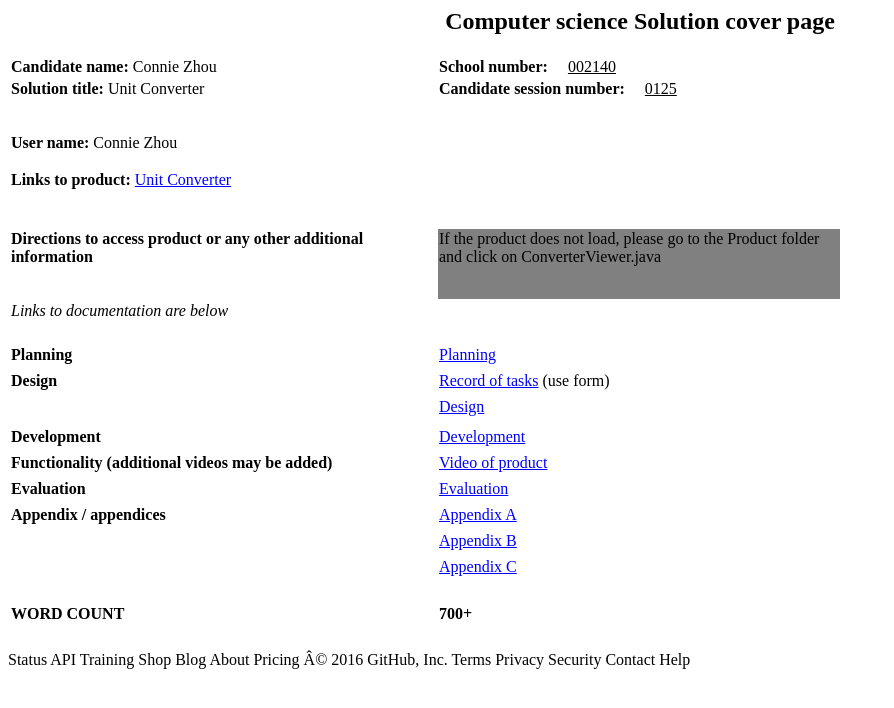
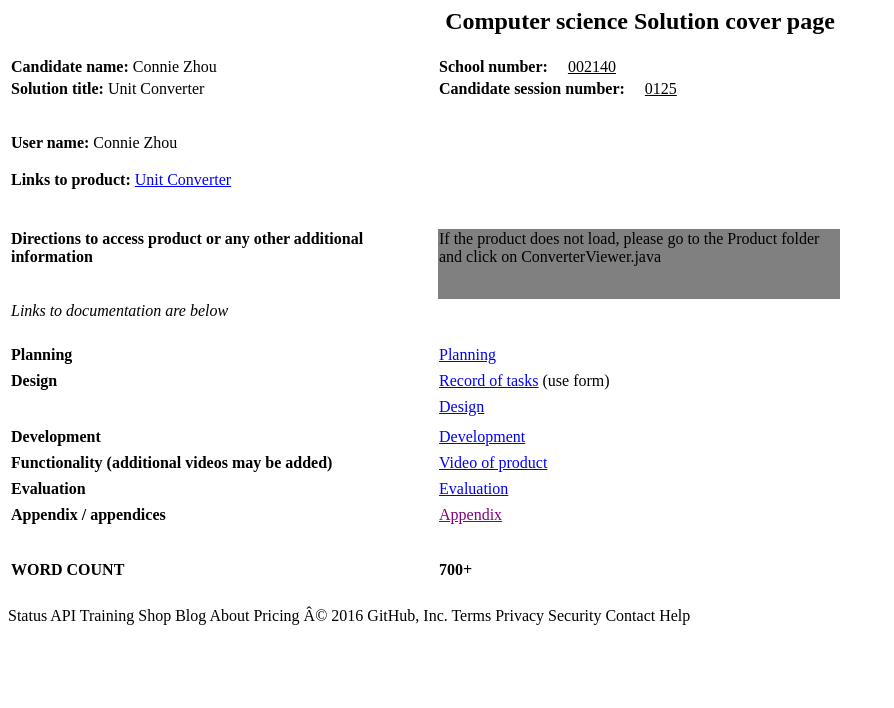
Before and after one commit to soy-sauce/WebRepoIA, a plain HTML site: page index.html in a window 1280 px wide. Shown: the whole page, without its empty margins (0-894 px from the left). Drawn offline with Linux system fonts and the light colour scheme.

Commit message:
Update index.html

```diff
--- a/index.html
+++ b/index.html
@@ -142,7 +142,7 @@
 
 			<tr>
 				<td width=320 colspan=2><p><b>Appendix / appendices</b></p></td>
-				<td width=400><a href="http://soy-sauce.github.io/WebRepoIA/">Appendix A</a></td>
+				<td width=400><a href="">Appendix</a></td>
 				<td width=200></td>
 			</tr>
 
@@ -153,11 +153,7 @@
 				<td width=200></td>
 			</tr>
 
-			<tr>
-				<td width=320 colspan=2><p><b></b></p></td>
-				<td width=400><a href="http://soy-sauce.github.io/WebRepoIA/">Appendix B</a></td>
-				<td width=200></td>
-			</tr>
+
 
 			<tr>
 				<td width=100></td>
@@ -166,11 +162,7 @@
 				<td width=200></td>
 			</tr>
 
-			<tr>
-				<td width=320 colspan=2><p><b></b></p></td>
-				<td width=400><a href="http://soy-sauce.github.io/WebRepoIA/">Appendix C</a></td>
-				<td width=200></td>
-			</tr>
+
 
 			<tr>
 				<td width=320 colspan=2 height='70'><p><b>WORD COUNT</b></p></td>
```
